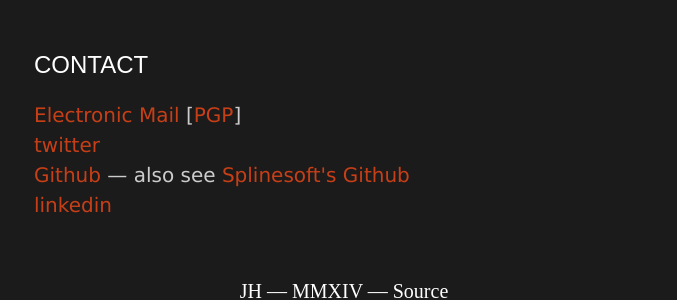
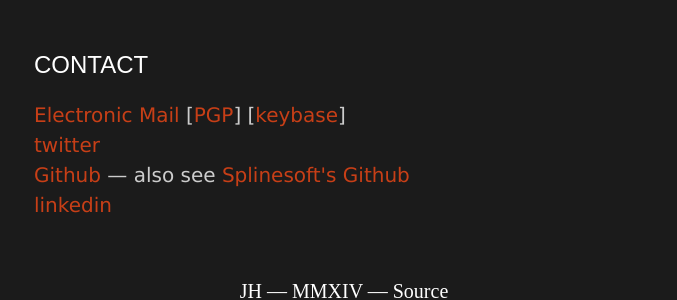
Before and after one commit to jhersh/her.sh, a Jekyll site: the page built from index.html, in a window 1280 px wide. Shown: the part 1496-1796 px from the top of the page, without its empty margins (296-973 px from the left). Built offline with Jekyll 4.4.1, drawn with Linux system fonts in a browser that asks for light colours.

Commit message:
add keybase.io

```diff
--- a/_config.yml
+++ b/_config.yml
@@ -20,3 +20,4 @@ author:
   linkedin: https://www.linkedin.com/in/jhersh
   pgp: http://her.sh/pgp.txt
   source: https://github.com/jhersh/her.sh
+  keybase: https://keybase.io/zz
--- a/index.html
+++ b/index.html
@@ -46,7 +46,7 @@ ForcePad &mdash; trusted by tens of thousands of users to view and edit Salesfor
 <p class="heading">Contact</p>
 
 <p>
-<a href="mailto:{{ site.author.email }}">Electronic Mail</a> [<a href="{{ site.author.pgp }}">PGP</a>]<br/>
+<a href="mailto:{{ site.author.email }}">Electronic Mail</a> [<a href="{{ site.author.pgp }}">PGP</a>] [<a href="{{ site.author.keybase }}">keybase</a>]<br/>
 <a href="{{ site.author.twitter }}">twitter</a><br/>
 <a href="{{ site.author.github }}">Github</a> &mdash; also see <a href="https://github.com/splinesoft">Splinesoft's Github</a><br/>
 <a href="{{ site.author.linkedin }}">linkedin</a><br/>
```
